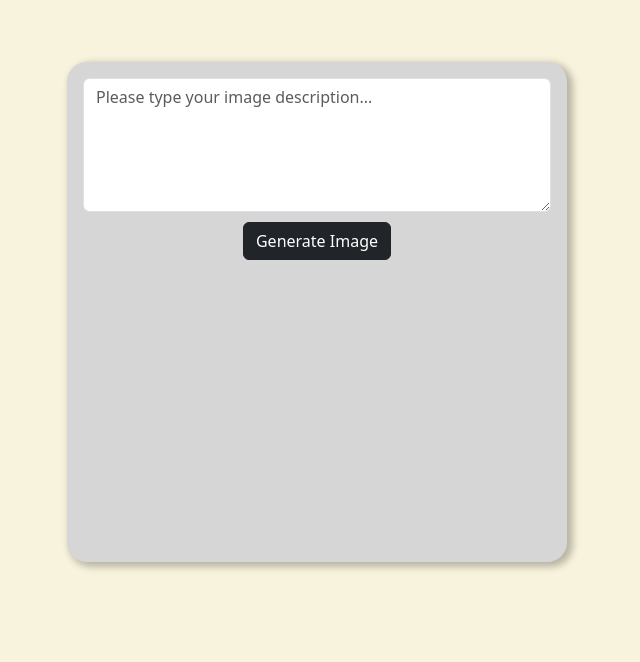
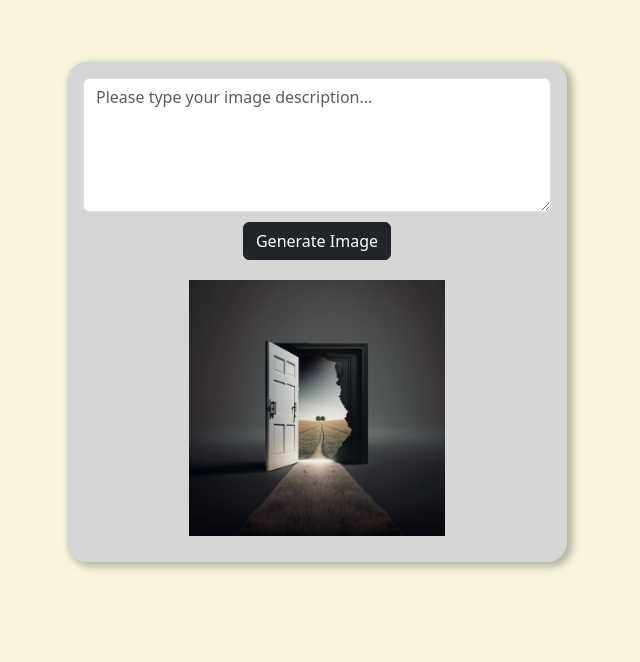
Before and after one commit to WynMars/OpenAI-Image-Generator, a React (Create React App) app in the folder client/: page / in a window 1280 px wide. Shown: the part 138-800 px from the top of the page, without its empty margins (323-963 px from the left). Built offline with nearby package versions, Linux system fonts and the light colour scheme.

Commit message:
fix details

```diff
--- a/client/src/components/App.js
+++ b/client/src/components/App.js
@@ -9,9 +9,9 @@ function App() {
 
   return (
     <Fragment>
-    {/* <div className="container">
+    <div className="container">
         <GenerateImage />
-     </div> */}
+     </div>
       <div className="container">
         <Chatbot />
       </div>
--- a/client/src/components/Chatbot.js
+++ b/client/src/components/Chatbot.js
@@ -1,6 +1,5 @@
 import React, { useState } from "react";
 import axios from "axios";
-import anywhereDoor from "../image/anywhereDoor.png";
 
 //loadier
 // import ClipLoader from "react-spinners/ClipLoader";
@@ -14,7 +13,7 @@ export default function Chatbot() {
   const [focused, setFocused] = useState(false);
 
   const inputs = {
-    placeholder: "Please type your image description...",
+    placeholder: "Ask your question...",
     errorMessage: "Input field cannot be empty",
     required: true,
   };
@@ -25,16 +24,14 @@ export default function Chatbot() {
 
   const generateHandler = async (e) => {
     e.preventDefault();
-        setLoading(true);
-
-    const postData = {
-      prompt: textInput,
-    };
+    setLoading(true);
 
     try {
-      const response = await axios.post("/api/openai/chatbot", postData);
+      const response = await axios.post("/api/openai/chatbot", {textInput});
+
       console.log(Response);
       console.log(Response.data);
+
       setAnswer(response.data);
     } catch (err) {
       console.log(err);
@@ -47,17 +44,9 @@ export default function Chatbot() {
     setTimeout(() => {
       setError("");
     }, 5000);
-            setLoading(false);
+    setLoading(false);
 
   };
-  // api
-  //   .post("/openai", postData)
-  //   .then((response) => {
-  //     const url = response.data;
-  //     console.log(url)
-  //     setImage(url);
-
-  //   });
 
   const handleFocus = (e) => {
     setFocused(true);
@@ -78,7 +67,7 @@ export default function Chatbot() {
           focused={focused.toString()}
         ></textarea>
         <span>{inputs.errorMessage}</span>
-        <button className="btn btn-dark">Generate Image</button>
+        <button className="btn btn-dark">Chat</button>
         <div>
           {loading ? (
            <p>Loading...</p>
--- a/client/src/components/GenerateImage.js
+++ b/client/src/components/GenerateImage.js
@@ -15,11 +15,9 @@ export default function GenerateImage() {
 
   const [image, setImage] = useState(sampleImg);
   const [textInput, setTextInput] = useState("");
-      const [error, setError] = useState("");
-
-      const [loading, setLoading] = useState(false);
-      // const [errorMessage, setErrorMessage] = useState("");
-      const [focused, setFocused] = useState(false);
+  const [error, setError] = useState("");
+  const [loading, setLoading] = useState(false);
+  const [focused, setFocused] = useState(false);
 
       const inputs = {
         // id: 1,
@@ -50,12 +48,8 @@ export default function GenerateImage() {
         e.preventDefault();
         setLoading(true);
 
-        const postData = {
-          prompt: textInput,
-        };
-
         try {
-          const response = await axios.post("/api/openai/image", postData);
+          const response = await axios.post("/api/openai/image", { textInput });
           // console.log(Response);
           // console.log(Response.data);
           setImage(response.data);
```
Also changed, not shown: 1 other file (tests, documents, lock files or other folders).
